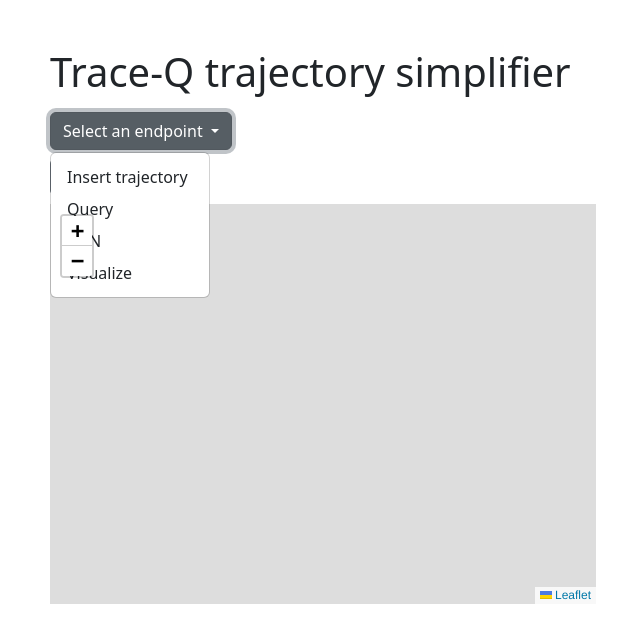
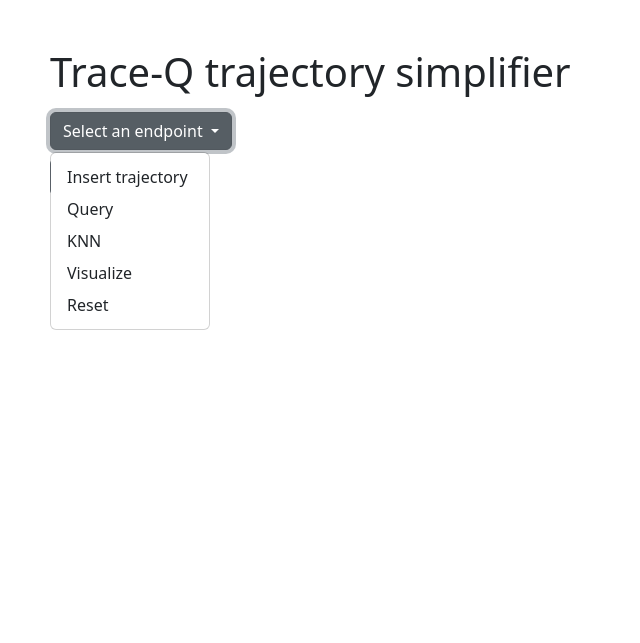
Before and after one commit to KarmaKamikaze/TRACE-Q-API, a Flask app: page / in a window 1280 px wide, after a click on "Select an endpoint". Shown: the part 56-699 px from the top of the page, without its empty margins (317-957 px from the left). Run offline with Flask 3, Linux system fonts and the light colour scheme; some libraries are stand-ins or nearby versions.

Commit message:
Reset DB button

```diff
--- a/templates/index.html
+++ b/templates/index.html
@@ -45,10 +45,11 @@
                         Select an endpoint
                         </button>
                         <ul class="dropdown-menu">
-                        <li><a class="dropdown-item" href="#" id="insertEndpoint">Insert trajectory</a></li>
-                        <li><a class="dropdown-item" href="#" id="rangeQueryEndpoint">Query</a></li>
-                        <li><a class="dropdown-item" href="#" id="knnEndpoint">KNN</a></li>
-                        <li><a class="dropdown-item" href="#" id="visualize">Visualize</a></li>
+                            <li><a class="dropdown-item" href="#" id="insert_endpoint">Insert trajectory</a></li>
+                            <li><a class="dropdown-item" href="#" id="range_query_endpoint">Query</a></li>
+                            <li><a class="dropdown-item" href="#" id="knn_endpoint">KNN</a></li>
+                            <li><a class="dropdown-item" href="#" id="visualize">Visualize</a></li>
+                            <li><a class="dropdown-item" href="#" id="reset_db">Reset</a></li>
                         </ul>
                     </div>
                     <div class="dropdown">
@@ -56,14 +57,14 @@
                             Select a table
                         </button>
                         <ul class="dropdown-menu">
-                            <li><a class="dropdown-item" href="#" id="originalTable">Original</a></li>
-                            <li><a class="dropdown-item" href="#" id="simplifiedTable">Simplified</a></li>
+                            <li><a class="dropdown-item" href="#" id="original_table">Original</a></li>
+                            <li><a class="dropdown-item" href="#" id="simplified_table">Simplified</a></li>
                         </ul>
                     </div>
                     <div id="content">
 
                     </div>
-                    <div id="map" style="height: 400px;"></div>
+                    <div id="map" style="height: 400px; display: none;"></div>
                 </div>
             </div>
         </div>
@@ -111,23 +112,12 @@
             map.setView([39.71923, 116.78379], 13);
         }
 
-        function connectTheDots(data){
-            var c = [];
-            for(i in data._layers) {
-                var x = data._layers[i]._latlng.lat;
-                var y = data._layers[i]._latlng.lng;
-                c.push([x, y]);
-            }
-            return c;
-        }
-
-
-        $(document).ready(function(){
-            $('#content').on('click', '#runInsert', function(){
+        $(document).ready(function() {
+            $('#content').on('click', '#runInsert', function() {
                 var chosenTable = "original";
                 var data = {};
 
-                $('#inputContainer .input-group').each(function(index){
+                $('#inputContainer .input-group').each(function(index) {
                     var tableName = $('#tableDropdownButton').text().toLowerCase();
                     var trajectoryID = $('#trajectoryID').val();
                     var longitude = $(this).find('.longitude').val();
@@ -164,7 +154,7 @@
                 });
             });
 
-            $('#content').on('click', '#runRangeQuery', function(){
+            $('#content').on('click', '#runRangeQuery', function() {
                 var data = {};
                 var db_table = $('#tableDropdownButton').text().toLowerCase();
                 data["db_table"] = db_table;
@@ -197,13 +187,7 @@
                             contentType: 'application/json',
                             data: JSON.stringify(data),
                             success: function(response) {
-                                console.log('Successfully got:', response);
-                                var locations = response.response_trajectory[0].locations;
-
-                                locations.forEach(location => {
-                                    var marker = L.marker([location.latitude, location.longitude]).addTo(map);
-                                    marker.bindPopup(`<b>${location.timestamp}</b><br>Long: ${location.longitude} Lat: ${location.latitude}.`).openPopup();
-                                });
+                                console.log('Successfully got:', response.response_trajectory);
                             },
                             error: function(error) {
                                 console.error('Error getting trajectory data:', error);
@@ -217,32 +201,38 @@
             });
 
             $(".dropdown-item").click(function() {
+                var selectedDropdownItemID = $(this).attr('id');
                 var selectedDropdownItem = $(this).text();
 
-                var selectedDropdownItemID = $(this).attr('id');
+                if(["insert_endpoint", "range_query_endpoint", "knn_endpoint", "visualize", "reset_db"].includes(selectedDropdownItemID)) {
+                    $("#endpointDropdownButton").text(selectedDropdownItem);
+                    $('#map').css("display", "none");
 
-                if (selectedDropdownItemID === "insertEndpoint" || selectedDropdownItemID === "rangeQueryEndpoint") {
-                    $("#endpointDropdownButton").text(selectedDropdownItem);
+                    if(["insert_endpoint", "range_query_endpoint", "knn_endpoint"].includes(selectedDropdownItemID)) {
+                        $('#tableDropdownButton').css("display", "block");
+                    }
+                    else {
+                        $('#tableDropdownButton').css("display", "none");
+                    }
                 }
-
-                if (selectedDropdownItemID === "originalTable" || selectedDropdownItemID === "simplifiedTable") {
+                else if(["original_table", "simplified_table"].includes(selectedDropdownItemID)) {
                     $("#tableDropdownButton").text(selectedDropdownItem);
                 }
             });
 
-            $('#originalTable').click(function() {
+            $('#original_table').click(function() {
                 chosenTable = "original";
                 var selectedDropdownItem = $(this).text();
                 $("tableDropdownButton").text(selectedDropdownItem);
             });
 
-            $('#simplifiedTable').click(function() {
+            $('#simplified_table').click(function() {
                 chosenTable = "simplified";
                 var selectedDropdownItem = $(this).text();
                 $("tableDropdownButton").text(selectedDropdownItem);
             });
 
-            $('#insertEndpoint').click(function(){
+            $('#insert_endpoint').click(function() {
                 var html = `
                     <button type="button" class="btn btn-primary" id="runInsert">Run</button>
                     <input type="number" aria-label="trajectory ID" id="trajectoryID">
@@ -263,7 +253,7 @@
                 $('#content').html(html);
             });
 
-            $('#rangeQueryEndpoint').click(function(){
+            $('#range_query_endpoint').click(function() {
                 var html = `
                     <button type="button" class="btn btn-primary" id="runRangeQuery">Run</button>
                     <div class="mb-3">
@@ -294,7 +284,7 @@
                 $('#content').html(html);
             });
 
-            $('#knnEndpoint').click(function(){
+            $('#knn_endpoint').click(function() {
                 var html = `
                     <button type="button" class="btn btn-primary" id="run_KNN">Run</button>
                     <div class="mb-3">
@@ -321,7 +311,7 @@
                 $('#content').html(html);
             });
 
-            $('#visualize').click(function(){
+            $('#visualize').click(function() {
                 var html = `
                     <button type="button" class="btn btn-primary" id="visualize_all_days_for_id_btn">Visualize all days</button>
                     <div class="mb-3">
@@ -331,6 +321,13 @@
                         <input type="text" id="date_picker" class="form-control" aria-label="Timestamp" placeholder="Enter a valid ID">
                         <div class="spinner-border text-primary" id="visualization_spinner" role="status" style="display: none"></div>
                     </div>
+                `;
+                $('#content').html(html);
+            });
+
+            $('#reset_db').click(function() {
+                var html = `
+                    <button type="button" class="btn btn-primary" id="run_reset_db_btn">Reset Database</button>
                 `;
                 $('#content').html(html);
             });
@@ -381,7 +378,6 @@
                         altFormat: "F j, Y",
                         defaultDate: dates_with_data[0],
                         onChange: function(selectedDates, dateStr, instance) {
-                            console.log("Selected Date:", dateStr);
                             resetMap();
                             $('#visualization_spinner').css("display", "block");
 
@@ -449,7 +445,7 @@
                 };
             });
 
-            $('#content').on('click', '.deleteInput', function(){
+            $('#content').on('click', '.deleteInput', function() {
                 $(this).closest('.input-group').remove();
             });
 
@@ -542,7 +538,21 @@
                 });
             });
 
-            $('#content').on('click', '#run_KNN', function(){
+            $('#content').on('click', '#run_reset_db_btn', function() {
+                $.ajax({
+                    url: 'http://localhost:8080/reset',
+                    type: 'POST',
+                    contentType: 'application/json',
+                    success: function(response) {
+                        console.log('Successful reset the db:', response);
+                    },
+                    error: function(error) {
+                        console.error('Error resetting the DB:', error);
+                    }
+                });
+            });
+
+            $('#content').on('click', '#run_KNN', function() {
                 var data = {
                     query_origin: {
                         x: parseFloat($('#knn_x').val()).toFixed(1),
@@ -554,13 +564,13 @@
 
                 var timestamp_low = $('#timestamp_low').val();
                 var timestamp_high = $('#timestamp_high').val();
-
-                if(!isNaN(timestamp_low) && !isNaN(timestamp_high)) {
+                console.log(timestamp_low)
+                if(timestamp_low != '' && timestamp_high != '') {
                     data["query_origin"]["t_low"] = timestamp_low;
                     data["query_origin"]["t_high"] = timestamp_high;
                 }
 
-                console.log(JSON.stringify(data));
+                console.log(data);
 
                 $.ajax({
                     url: 'http://localhost:8080/knn_query',
```
